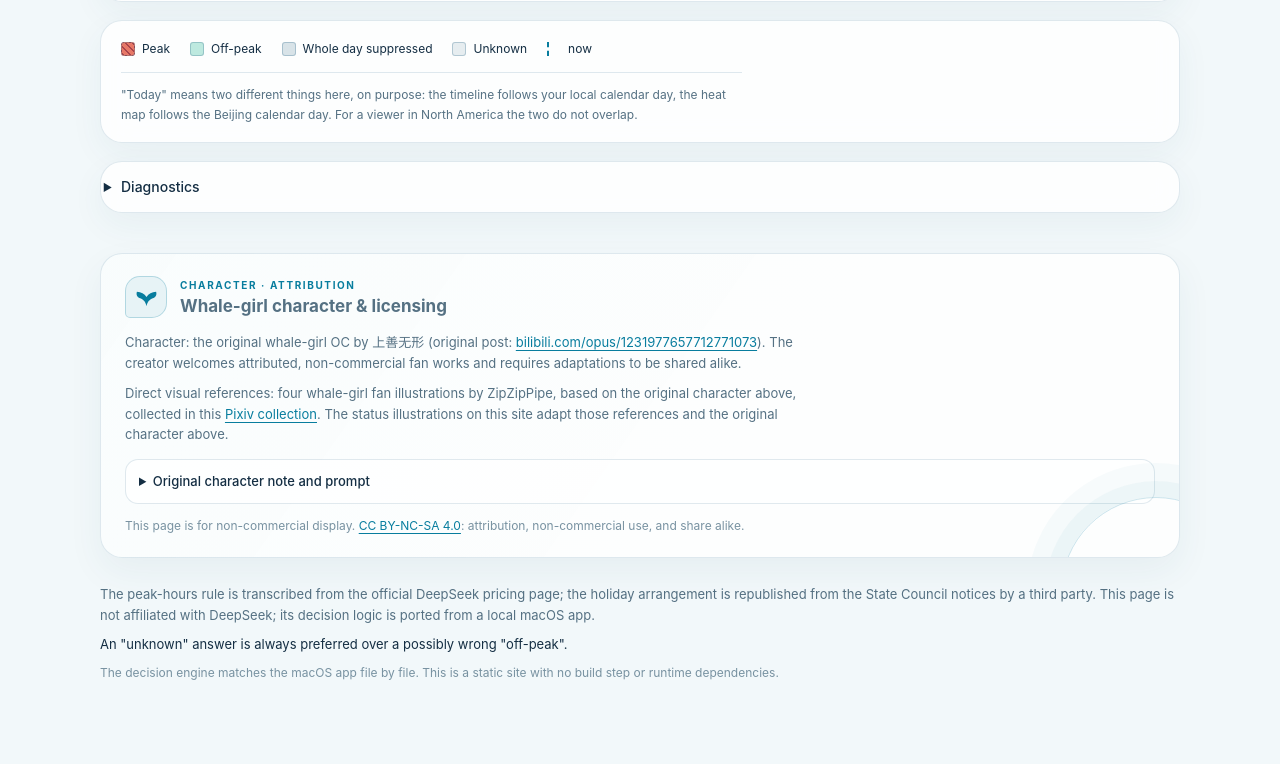
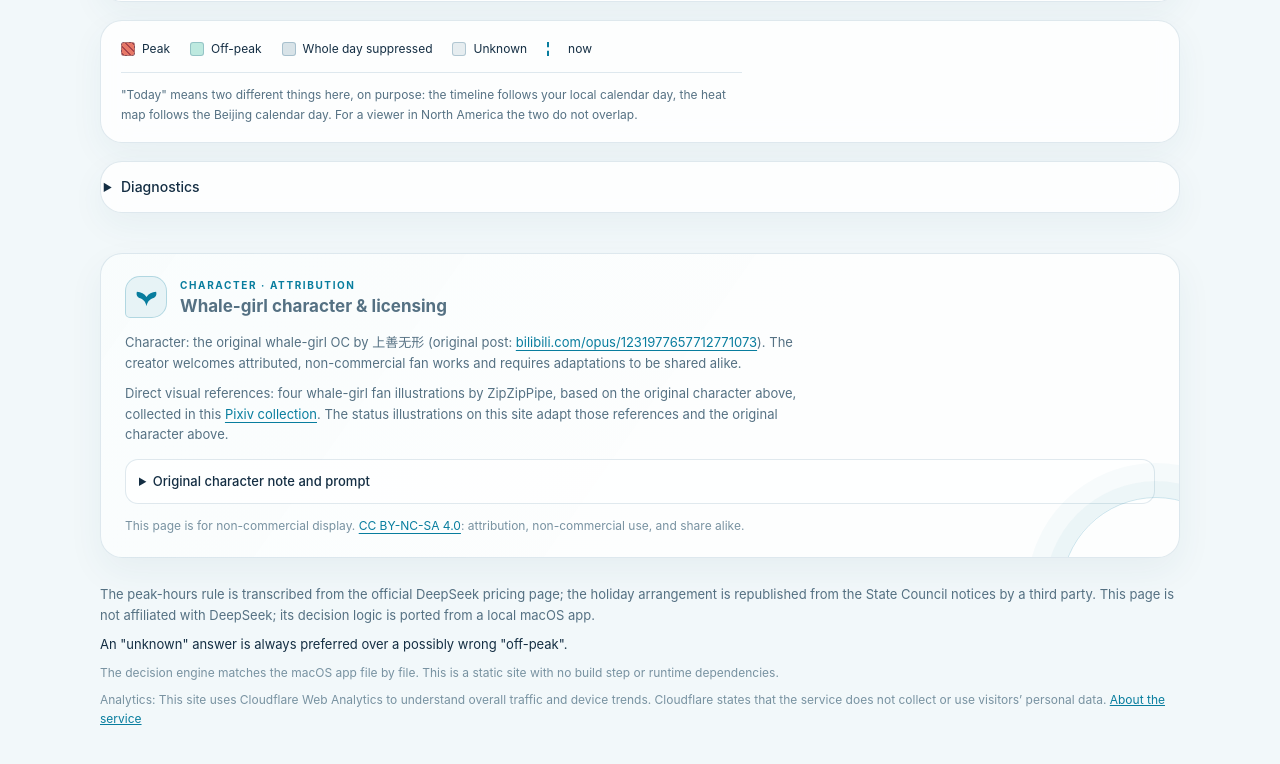
Before and after one commit to QUARTET-ITO-2000/deepseek-peak-status, a website: page web/index.html in a window 1280 px wide. Shown: the part 2151-2915 px from the top of the page. Before the commit the page ends 2889 px from the top, so only its background shows below. Drawn offline with Linux system fonts and the light colour scheme; no server answers.

Commit message:
Disclose web analytics in both languages

```diff
--- a/web/index.html
+++ b/web/index.html
@@ -72,6 +72,7 @@
     判断引擎与 macOS 应用逐文件对应。
     本页为纯静态站点，无构建步骤、无运行时依赖。
   </p>
+  <p class="page-footer__meta" id="footer-analytics"></p>
 </footer>
 
 <!-- Cloudflare Web Analytics -->
--- a/web/src/ui/app.js
+++ b/web/src/ui/app.js
@@ -96,6 +96,7 @@
 const footerDisclaimer = document.getElementById('footer-disclaimer');
 const footerNote = document.getElementById('footer-unknown');
 const footerMeta = document.getElementById('footer-meta');
+const footerAnalytics = document.getElementById('footer-analytics');
 const tailEasterEggButton = document.getElementById('tail-easter-egg');
 const tailEasterEggMessage = document.getElementById('tail-easter-egg-message');
 const sourceStrip = document.getElementById('source-strip');
@@ -387,6 +388,16 @@
   footerDisclaimer.textContent = i18n.t('footer.disclaimer');
   footerNote.textContent = i18n.t('footer.unknownPriority');
   footerMeta.textContent = i18n.t('footer.meta');
+  replaceChildren(footerAnalytics, [
+    i18n.t('footer.analytics'),
+    ' ',
+    el('a', {
+      href: 'https://developers.cloudflare.com/web-analytics/about/',
+      target: '_blank',
+      rel: 'noopener noreferrer',
+      text: i18n.t('footer.analyticsLink'),
+    }),
+  ]);
 
   renderSourceStrip(view);
   renderLegend();
--- a/web/src/ui/locales/en.js
+++ b/web/src/ui/locales/en.js
@@ -126,6 +126,8 @@
     'The peak-hours rule is transcribed from the official DeepSeek pricing page; the holiday arrangement is republished from the State Council notices by a third party. This page is not affiliated with DeepSeek; its decision logic is ported from a local macOS app.',
   'footer.unknownPriority': 'An "unknown" answer is always preferred over a possibly wrong "off-peak".',
   'footer.meta': 'The decision engine matches the macOS app file by file. This is a static site with no build step or runtime dependencies.',
+  'footer.analytics': 'Analytics: This site uses Cloudflare Web Analytics to understand overall traffic and device trends. Cloudflare states that the service does not collect or use visitors’ personal data.',
+  'footer.analyticsLink': 'About the service',
 
   'relative.justNow': 'just now',
   'relative.minutesAgo': '{count} minutes ago',
--- a/web/src/ui/locales/zh.js
+++ b/web/src/ui/locales/zh.js
@@ -119,6 +119,8 @@
     '高峰时段规则转录自 DeepSeek 官方定价页，节假日安排由第三方转载自国务院公告。本页与 DeepSeek 无任何关联，判断逻辑复刻自本地 macOS 应用。',
   'footer.unknownPriority': '宁可显示「无法验证」，也不给出可能错误的「空闲」。',
   'footer.meta': '判断引擎与 macOS 应用逐文件对应。本页为纯静态站点，无构建步骤、无运行时依赖。',
+  'footer.analytics': '访问统计：本站使用 Cloudflare Web Analytics 了解整体访问趋势和设备分布。Cloudflare 表示该服务不收集或使用访客个人数据。',
+  'footer.analyticsLink': '查看服务说明',
 
   'relative.justNow': '刚刚',
   'relative.minutesAgo': '{count} 分钟前',
```
